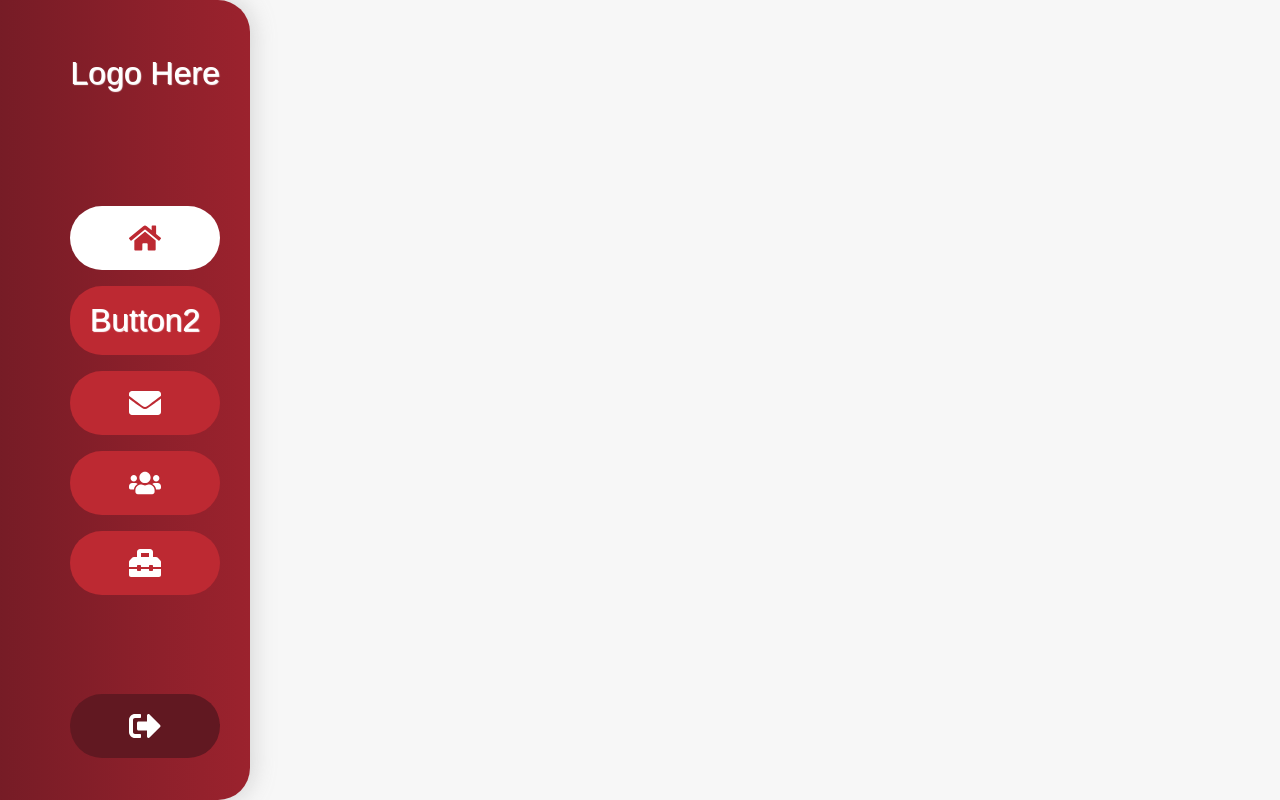
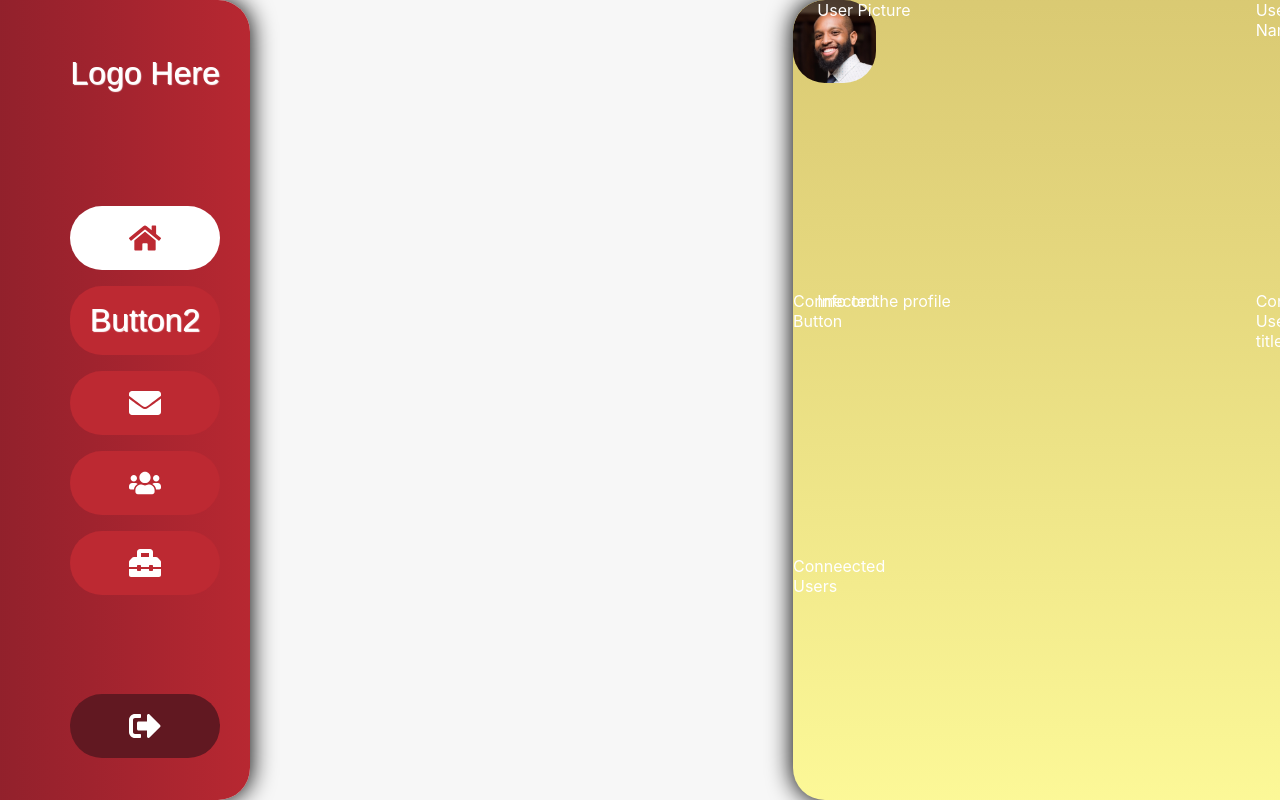
Before and after one commit to justinlamarr1992/millennials_prime, a React (Create React App) app in the folder client/: page /user in a window 1280 px wide. Before the commit this address had no page. Built offline with nearby package versions, Linux system fonts and the light colour scheme; the HTML template or start-up script is replaced by a standard one.

Commit message:
modal starting

```diff
--- a/client/src/App.css
+++ b/client/src/App.css
@@ -92,6 +92,9 @@
     --nav-hw:30.438rem;
 
     --navbutpad:0.5rem;
+
+    /* MODAL  */
+    --mod-w:30.438rem;
 
     /* Button */
 --but-h:4rem;
--- a/client/src/App.js
+++ b/client/src/App.js
@@ -15,11 +15,15 @@ import Register from "./Pages/auth/Register";
 import Questionaire from "./Pages/auth/Questionaire";
 import PasswordRecovery from "./Pages/auth/PasswordRecovery";
 
+import User from "./Pages/User/User";
+import Verified from "./Pages/User/Verified";
+
 function App(props, state) {
   return (
     <>
       <NavBar name="Justin" />
       <Routes>
+        {/* Main */}
         <Route path="/" element={<Home />} />
         <Route path="/messages" element={<Messages />} />
         <Route path="/connectedusers" element={<ConnectedUsers />} />
@@ -31,6 +35,10 @@ function App(props, state) {
         <Route path="/signin" element={<SignIn />} />
         <Route path="/passwordrecovery" element={<PasswordRecovery />} />
         <Route path="/questionaire" element={<Questionaire />} />
+
+        {/* Users */}
+        <Route path="/user" element={<User />} />
+        <Route path="/verified" element={<Verified />} />
       </Routes>
     </>
   );
--- a/client/src/Components/home/HotItems.jsx
+++ b/client/src/Components/home/HotItems.jsx
@@ -3,7 +3,7 @@ import Image from "../../Assets/Images/user.jpeg";
 const HotItems = () => {
   return (
     <section className="pr-hot-items norm-container con-shade">
-      <h3 className="ht-item-title">Hot Items</h3>
+      <h3 className="ht-item-title title-space">Hot Items</h3>
       <div className="nr-items">
         {/* Every button need to be link to that contents param */}
         <div className="item1 ht-box item-shade hovering pad-ring">
--- a/client/src/Components/home/PrimeNews.jsx
+++ b/client/src/Components/home/PrimeNews.jsx
@@ -5,7 +5,7 @@ import UserPostInfo from "../reusuables/UserPostInfo";
 const PrimeNews = () => {
   return (
     <section id="prime" className="prime-container news-container p-con-shade ">
-      <h2 className="pr-title">Prime News</h2>
+      <h2 className="pr-title title-space">Prime News</h2>
       <Video />
       <UserPostInfo className="pr-user-info" />
       <div className="pr-video-info">
--- a/client/src/Components/home/home.css
+++ b/client/src/Components/home/home.css
@@ -36,6 +36,11 @@ margin: 2% 5%;
 .pad-ring {
 
 }
+
+.title-space{
+    padding-bottom: 1.25rem;
+}
+
 .glow-ring {
       border-radius: var(--brad);
     background: var(--form-c);
@@ -115,6 +120,7 @@ height: 1rem;
 }
 .pr-video{
     border-radius: var(--brad);
+    margin: 20px 0;
   /* border: 1px solid white; */
 
 }
--- a/client/src/Components/nav/NavBar.js
+++ b/client/src/Components/nav/NavBar.js
@@ -12,7 +12,7 @@ import "./navBar.css";
 
 const NavBar = (props) => {
   return (
-    <nav className="nav-container con-shade">
+    <nav className="nav-container p-con-shade">
       <ul className="nav-buttons">
         <li className="nav-list top">
           <a href="" className="logo">
--- a/client/src/Components/nav/navBar.css
+++ b/client/src/Components/nav/navBar.css
@@ -4,6 +4,10 @@
     overflow: hidden;
     opacity: 1;
 } */
+
+/* MAYBE MAKE THE PAGE GRID
+NAV Home Home SideDrawer
+*/
 
 .nav-container {
     height: 100vh;
--- a/client/src/Components/newsfeed/FeatPrimes.jsx
+++ b/client/src/Components/newsfeed/FeatPrimes.jsx
@@ -4,7 +4,7 @@ import Image from "../../Assets/Images/user.jpeg";
 const FeatPrimes = () => {
   return (
     <section className="feat-primes norm-container con-shade">
-      <h3 className="ht-item-title">Featured Primes</h3>
+      <h3 className="ht-item-title title-space">Featured Primes</h3>
       <div className="nr-items">
         {/* Every button need to be link to that contents param */}
         <div className="item1 fp-box hovering glow-ring">
--- /dev/null
+++ b/client/src/Components/user/ProfileModal.jsx
@@ -0,0 +1,19 @@
+import React from "react";
+import User from "../../Assets/Images/user.jpeg";
+
+const ProfileModal = () => {
+  return (
+    <div className="right-modal verified-modal p-con-shade">
+      <div className="modal-t-boxes">
+        <img className="info-pic" src={User} alt="User Image here" />
+      </div>
+      <div>User Picture</div>
+      <div>User Name</div>
+      <div>Connected Button</div>
+      <div>Info on the profile</div>
+      <div>Connected Userd title</div>
+      <div>Conneected Users</div>
+    </div>
+  );
+};
+export default ProfileModal;
--- /dev/null
+++ b/client/src/Components/user/user.css
@@ -0,0 +1,54 @@
+/* User Page */
+.user-container{
+   display: flex;
+flex-direction: column;
+/* margin: auto; */
+padding-left: var(--nav-w);
+/* margin: 2% 5%;  */
+}
+.user-container section {
+    margin: 1.5rem 0;
+    padding: 3rem 0;
+}
+
+/* User Modal */
+.right-modal {
+    /* border: 1px solid black; */
+    height: 100vh;
+    width: var(--mod-w);
+    position: fixed;
+    z-index: 1;
+    top: 0;
+    right: 0;
+    background-color: var(--form-c);
+
+    background-size: 250% 200%;
+    animation: movingGradient 5s linear infinite alternate;
+    color: var(--pri-t);
+    border-radius: var(--lbrad);
+    overflow-x: hidden ;
+    /* -webkit-transform:translateZ(0) scale(1, 1);
+    box-shadow: 1px 0 15px rgba(0, 0, 0, 0.07);
+    opacity:1; */
+
+    display: grid;
+    grid-template-columns: 5% auto 5% ;
+    grid-template-rows: ;
+}
+.verified-modal{
+        color: var(--sec-t);
+background-image: linear-gradient(to top,
+     #fffd9b 0%,
+     #f9f494 9.09%,
+     #f3eb8d 18.18%,
+     #ece286 27.27%,
+     #e6d97f 36.36%,
+     #e0d179 45.45%,
+     #daca73 54.54%,
+     #d4c26d 63.63%,
+     #cdb967 72.72%,
+     #c7b160 81.81%,
+     #c0a85a 90.90%,
+     #b9a054 100%
+           );
+}
--- /dev/null
+++ b/client/src/Pages/User/User.jsx
@@ -0,0 +1,16 @@
+import React from "react";
+import ProfileModal from "../../Components/user/ProfileModal";
+
+import "../../Components/user/user.css";
+
+const User = () => {
+  return (
+    <div className="page">
+      <div className="user-container">
+        {/* <section>Users Post</section> */}
+        <ProfileModal />
+      </div>
+    </div>
+  );
+};
+export default User;
--- /dev/null
+++ b/client/src/Pages/User/Verified.jsx
@@ -0,0 +1,5 @@
+import React from "react";
+const Verified = () => {
+  return <h1>Verified Name</h1>;
+};
+export default Verified;
```
